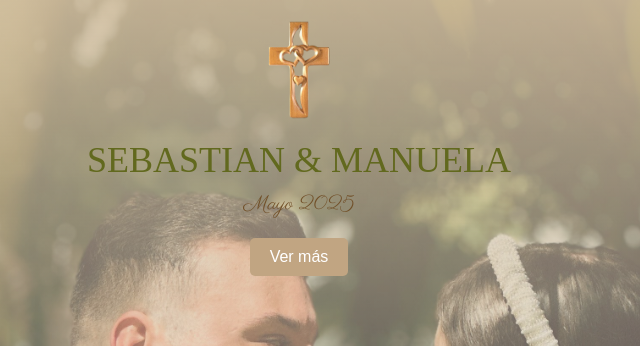
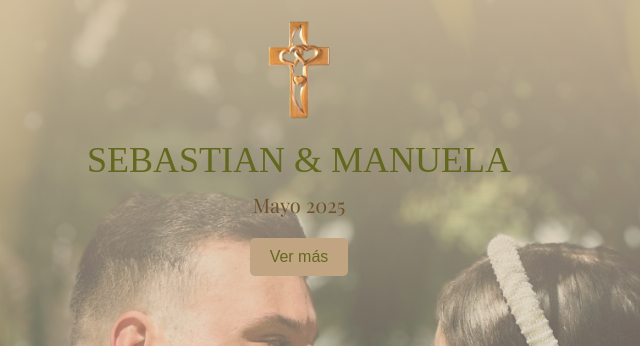
Before and after one commit to vale2101/bodaSyM.github.io, a plain HTML site: page index.html in a window 1280 px wide. Shown: the top 346 px of the page, 341-981 px from the left. Drawn offline with nearby package versions, Linux system fonts and the light colour scheme.

Commit message:
Update index.html

```diff
--- a/index.html
+++ b/index.html
@@ -16,8 +16,8 @@
       justify-content: center;
       align-items: flex-start;
       background: url('portada.jpg') no-repeat center center;
-      background-size: cover; /* Hace que la imagen cubra toda la pantalla */
-      background-attachment: fixed; /* Hace que la imagen permanezca fija al desplazarse */
+      background-size: cover;
+      background-attachment: fixed;
       position: relative;
     }
 
@@ -30,16 +30,18 @@
       height: 100%;
       background: linear-gradient(to bottom, rgba(211, 191, 159, 0.9), transparent);
       z-index: 1;
+      transition: opacity 1s;
     }
 
     /* Contenedor principal */
     .container {
       position: relative;
-      z-index: 2; /* Asegura que el texto esté encima del degradado */
+      z-index: 2;
       text-align: center;
       padding: 20px;
       width: 100%;
       max-width: 600px;
+      transition: opacity 1s;
     }
 
     .logo-image {
@@ -49,15 +51,15 @@
     }
 
     .logo {
-            font-family: 'Bodoni Moda', serif;
-            font-size: 36px;
-            font-weight: 400;
-            margin-bottom: 10px;
-            color: #62691e;
+      font-family: 'Bodoni Moda', serif;
+      font-size: 36px;
+      font-weight: 400;
+      margin-bottom: 10px;
+      color: #62691e;
     }
 
     .subtitle {
-      font-family: 'Parisienne', cursive ;
+      font-family: "Playfair Display", serif;
       font-size: 20px;
       color: #725029;
       margin-bottom: 20px;
@@ -67,11 +69,12 @@
       display: inline-block;
       padding: 10px 20px;
       font-size: 16px;
-      color: #fff;
+      color: #62691e;
       background-color: #c1a582;
       text-decoration: none;
       border-radius: 5px;
       transition: background-color 0.3s;
+      cursor: pointer;
     }
 
     .cta-button:hover {
@@ -89,6 +92,18 @@
       }
     }
   </style>
+  <script>
+    function showImageBeforeRedirect(event) {
+      event.preventDefault();
+
+      document.querySelector('.overlay').style.opacity = '0';
+      document.querySelector('.container').style.opacity = '0';
+
+      setTimeout(function () {
+        window.location.href = "salmo.html";
+      }, 2000);
+    }
+  </script>
 </head>
 <body>
   <!-- Degradado que cubre toda la pantalla -->
@@ -96,12 +111,10 @@
 
   <!-- Contenedor de texto -->
   <div class="container">
-    <!-- Imagen personalizada (local) -->
     <img src="logoP.png" alt="Decoración de boda" class="logo-image">
     <div class="logo">SEBASTIAN & MANUELA</div>
     <div class="subtitle">Mayo 2025</div>
-    <!-- Botón que redirige a un archivo local -->
-    <a href="salmo.html" class="cta-button">Ver más</a>
+    <a href="salmo.html" class="cta-button" onclick="showImageBeforeRedirect(event)">Ver más</a>
   </div>
 </body>
 </html>
```
